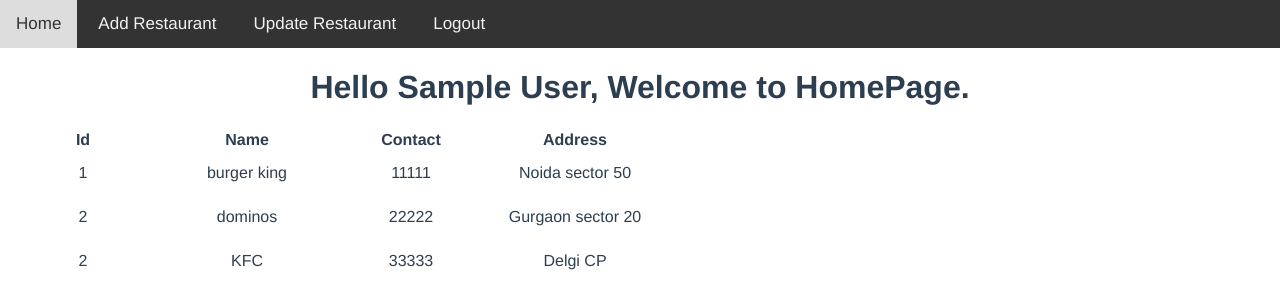
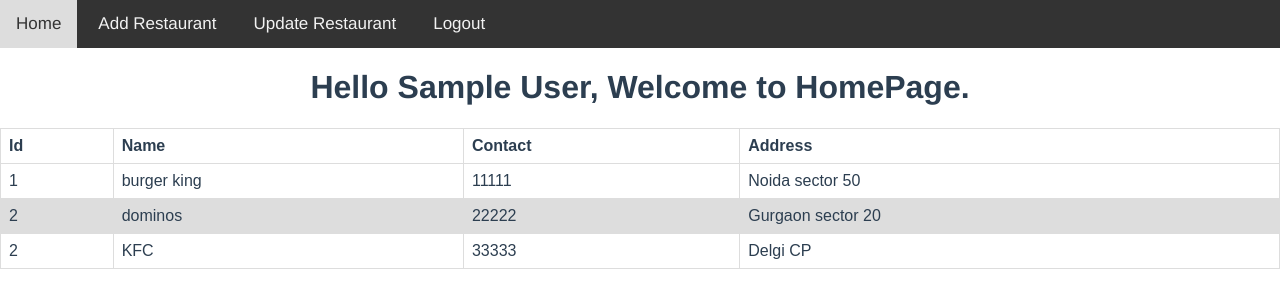
Before and after one commit to IT810/vuejs-restaurant_management_app, a Vue app: page / in a window 1280 px wide. Shown: the top 308 px of the page. Built offline with nearby package versions, Linux system fonts and the light colour scheme; data requests are answered from the project's data file; sample sign-in values are in the browser's storage.

Commit message:
Make form and add input fields. Apply style. Define Property. Apply two-way binding. Make Function and get value in console.

```diff
--- a/src/App.vue
+++ b/src/App.vue
@@ -17,7 +17,7 @@ export default {
   color: #2c3e50;
 }
 
-body{
+body {
   margin: 0;
   padding: 0;
 }
@@ -27,7 +27,8 @@ body{
 }
 
 .register input,
-.login input {
+.login input,
+.add input {
   width: 300px;
   height: 40px;
   padding-left: 40px;
@@ -39,7 +40,7 @@ body{
 }
 
 .register button,
-.login button {
+.login button, .add button {
   width: 350px;
   height: 40px;
   border: 1px solid skyblue;
--- a/src/components/AddRestaurant.vue
+++ b/src/components/AddRestaurant.vue
@@ -1,6 +1,12 @@
 <template>
     <Header></Header>
     <h1>Hello User, Welcome to Add Restaurant Page.</h1>
+    <form class="add">
+        <input type="text" name="name" placeholder="Enter Name" v-model="Restaurant.name" />
+        <input type="text" name="address" placeholder="Enter Address" v-model="Restaurant.address"/>
+        <input type="text" name="contact" placeholder="Enter Contact" v-model="Restaurant.contact"/>
+        <button type="button" @click="AddRestaurant()">Add New Restaurant</button>
+    </form>
 </template>
 
 <script>
@@ -8,6 +14,20 @@ import Header from './Header.vue'
 
 export default {
     name: "AddRestaurant",
+    data(){
+        return{
+            Restaurant:{
+                name:'',
+                contact:'',
+                address:''
+            }
+        }
+    },
+    methods:{
+        AddRestaurant: function(){
+
+        }
+    },
     async mounted() {
         // Check if user do not login, return sign up but not homepage.
         let user = await localStorage.getItem("user-info");
--- a/src/components/Home.vue
+++ b/src/components/Home.vue
@@ -48,8 +48,20 @@ export default {
 </script>
 
 <style scoped>
-td{
-    width: 160px;
-    height: 40px;
+table {
+  font-family: arial, sans-serif;
+  border-collapse: collapse;
+  width: 100%;
+  padding: 20px;
+}
+
+td, th {
+  border: 1px solid #dddddd;
+  text-align: left;
+  padding: 8px;
+}
+
+tr:nth-child(even) {
+  background-color: #dddddd;
 }
 </style>
```
